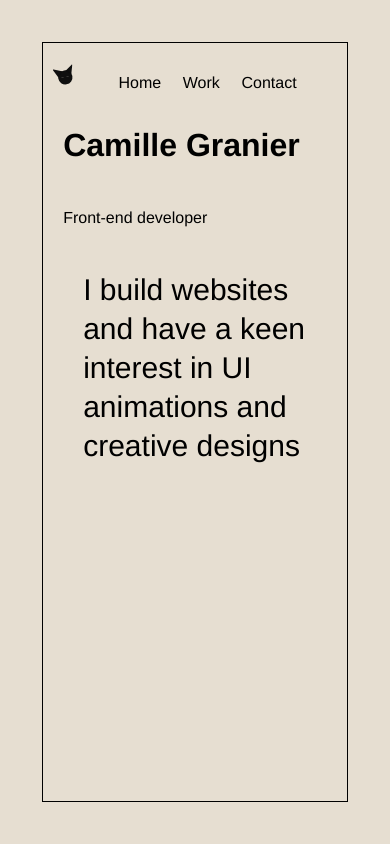
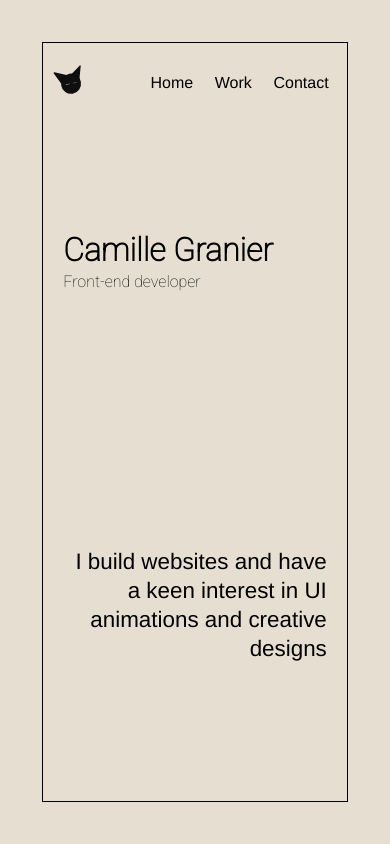
Before and after one commit to camille-granier/portfolio, a Next.js app: page / in a window 390 px wide. Shown: the top 844 px of the page. Built offline with nearby package versions, Linux system fonts and the light colour scheme; a web font is replaced by a local one.

Commit message:
mobile design of hero section

```diff
--- a/components/Hero.jsx
+++ b/components/Hero.jsx
@@ -7,10 +7,8 @@ const Hero = () => {
       <div className="hero-container">
       <div className="title-container">
         <h1 className="title">Camille Granier</h1>
-        <br />
         <div className="sm-title">Front-end developer</div>
       </div>
-      <br />
       <About />
       </div>
     </div>
--- a/components/Logo.js
+++ b/components/Logo.js
@@ -3,11 +3,13 @@ import Image from 'next/image';
 
 const Logo = () => (
   <div className='logo'>
+    <a href="#">
     <Image
     src="/img/cat-2.svg"
     alt='logo'
     width={500}
     height={500} />
+    </a>
   </div>
 );
 
--- a/styles/components/_about.scss
+++ b/styles/components/_about.scss
@@ -1,7 +1,14 @@
+.about {
+    font-size: 1.4rem;
+    align-self: end;
+    text-align: right;
+}
 
-.about {
-    font-size: $sm;
-    padding: 20px;
-    justify-self: end;
-    align-self: end;
+@include breakpoint-up(medium) {
+    .about {
+        font-size: $sm;
+        padding: 20px;
+        justify-self: end;
+        align-self: end;
+    }
 }
--- a/styles/components/_header.scss
+++ b/styles/components/_header.scss
@@ -1,6 +1,6 @@
 .header {
     display: flex;
-    justify-content: space-evenly;
+    justify-content: start;
     align-items: center;
     position: fixed;
     margin: 0px;
@@ -17,6 +17,10 @@
 
 @include breakpoint-up(medium) {
 
+    .logo {
+    margin-left: 40px;
+    }
+
    .nav {
     padding: 1.25rem 3rem;
     justify-content: flex-end
@@ -32,7 +36,7 @@
     display: flex;
     align-items: center;
     justify-content: flex-end;
-    padding: 1.25rem 2rem;
+    padding: 1.25rem 0rem;
 
     a {
         padding: .675rem;
--- a/styles/components/_hero.scss
+++ b/styles/components/_hero.scss
@@ -4,6 +4,9 @@
 }
 
 .hero-container {
+  display: flex;
+  flex-direction: column;
+  justify-content: space-around;
   border: solid 1px black;
   min-height: 90vh;
   height: auto;
@@ -11,12 +14,20 @@
   padding: 60px 20px 10px 20px;
 }
 
+.title-container {
+  font-family: Roboto;
+  h1 {
+    padding: 0px;
+    margin: 0px;
+  }
+}
+
 @include breakpoint-up(medium) {
 
 .hero-container {
   display: flex;
   flex-direction: row;
-  padding: 20px;
+  padding: 90px 20px;
 }
 
 h1 {
@@ -28,6 +39,6 @@ h1 {
 
 .sm-title {
   font-size: $md;
-  padding: 20px;
+  padding: 0px 20px;
 }
 }
```
